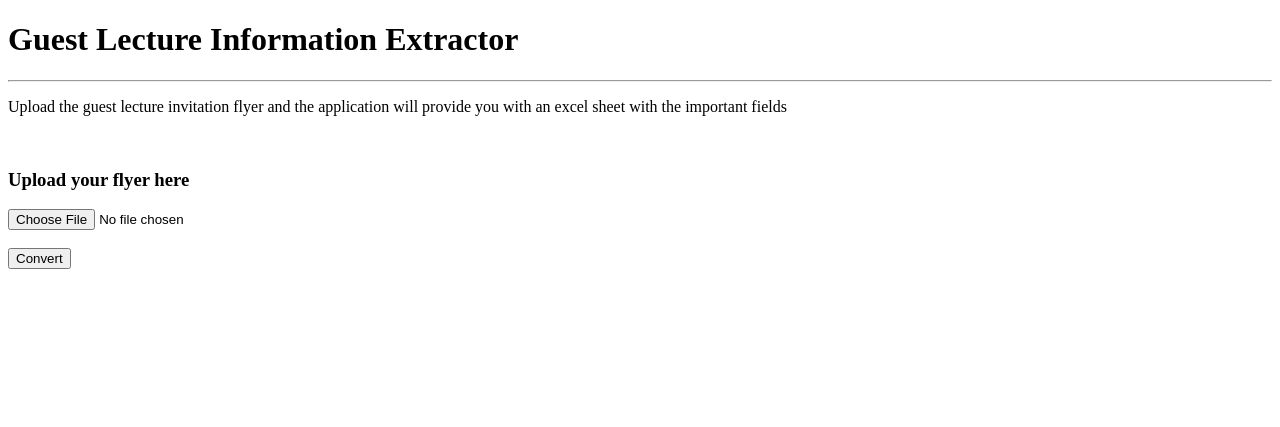
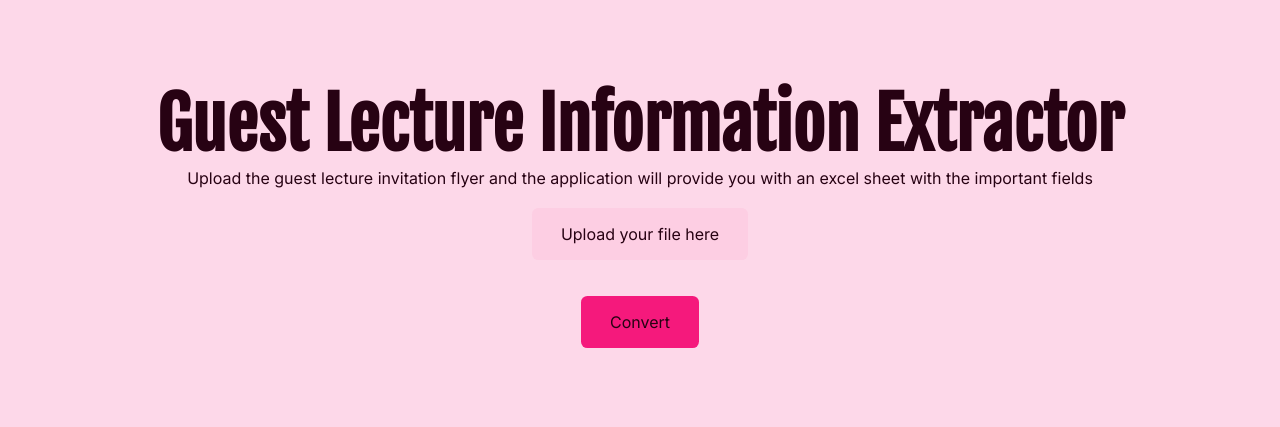
Before and after one commit to ArnabBanik-repo/flyer-information-extractor, a Flask app: page / in a window 1280 px wide. Shown: the top 427 px of the page. Run offline with Flask 3, Linux system fonts and the light colour scheme.

Commit message:
CSS added

```diff
--- a/templates/home.html
+++ b/templates/home.html
@@ -3,16 +3,76 @@
   <head>
     <meta charset="utf-8">
     <title>Info Extractor</title>
+    <style>
+  @import url('https://fonts.googleapis.com/css2?family=Fjalla+One&family=Inter:wght@400;500&display=swap');
+      *{
+        margin: 0;
+        border: 0;
+        padding:0;
+        box-sizing: border-box;
+        color: #270213;
+        font-family: 'Inter'
+      }
+      body{
+        background-color: #fdd8e9;
+        padding: 5rem;
+        text-align: center;
+      }
+      button{
+        background-color: #f5197c;
+        color: #270213;
+        padding: 1rem 1.8rem;
+        border-radius: 0.4rem;
+        font-size: 16px;
+        transition: all ease 0.3s;
+        cursor: pointer;
+
+        margin-top: 2rem;
+      }
+      button:hover{
+        transform: translateY(-0.2rem);
+        box-shadow: 6px 20px 73px -16px rgba(245,10,116,0.75);
+        -webkit-box-shadow: 6px 20px 73px -16px rgba(245,10,116,0.75);
+        -moz-box-shadow: 6px 20px 73px -16px rgba(245,10,116,0.75);
+      }
+      h1, h3{
+        font-family: 'Fjalla One'
+      }
+      h1{
+        font-size: 70px;
+      }
+      h3{
+        font-size: 20px;
+      }
+      p{
+        font-size: 16px;
+        margin-bottom: 1rem;
+      }
+      input[type="file"] {
+        display: none;
+      }
+      label{
+        background-color: #fdcee3;
+        color: #270213;
+        padding: 1rem 1.8rem;
+        border-radius: 0.4rem;
+        font-size: 16px;
+        transition: all ease 0.3s;
+        cursor: pointer;
+      }
+    </style>
   </head>
   <body>
     <h1>Guest Lecture Information Extractor</h1>
-    <hr />
     <p>Upload the guest lecture invitation flyer and the application will provide you with an excel sheet with the important fields</p>
 
     <br />
-    <h3>Upload your flyer here</h3>
+    <!-- <h3>Upload your flyer here</h3> -->
     <form id='form' action='/handle_flyer' method='post' enctype="multipart/form-data">
+      <label>
       <input type="file" accept="image/png, image/jpeg" name='file' id='file_input'/>
+      Upload your file here
+      </label>
       <br />
       <br />
       <button>Convert</button>
```
Also changed, not shown: 1 other file.
